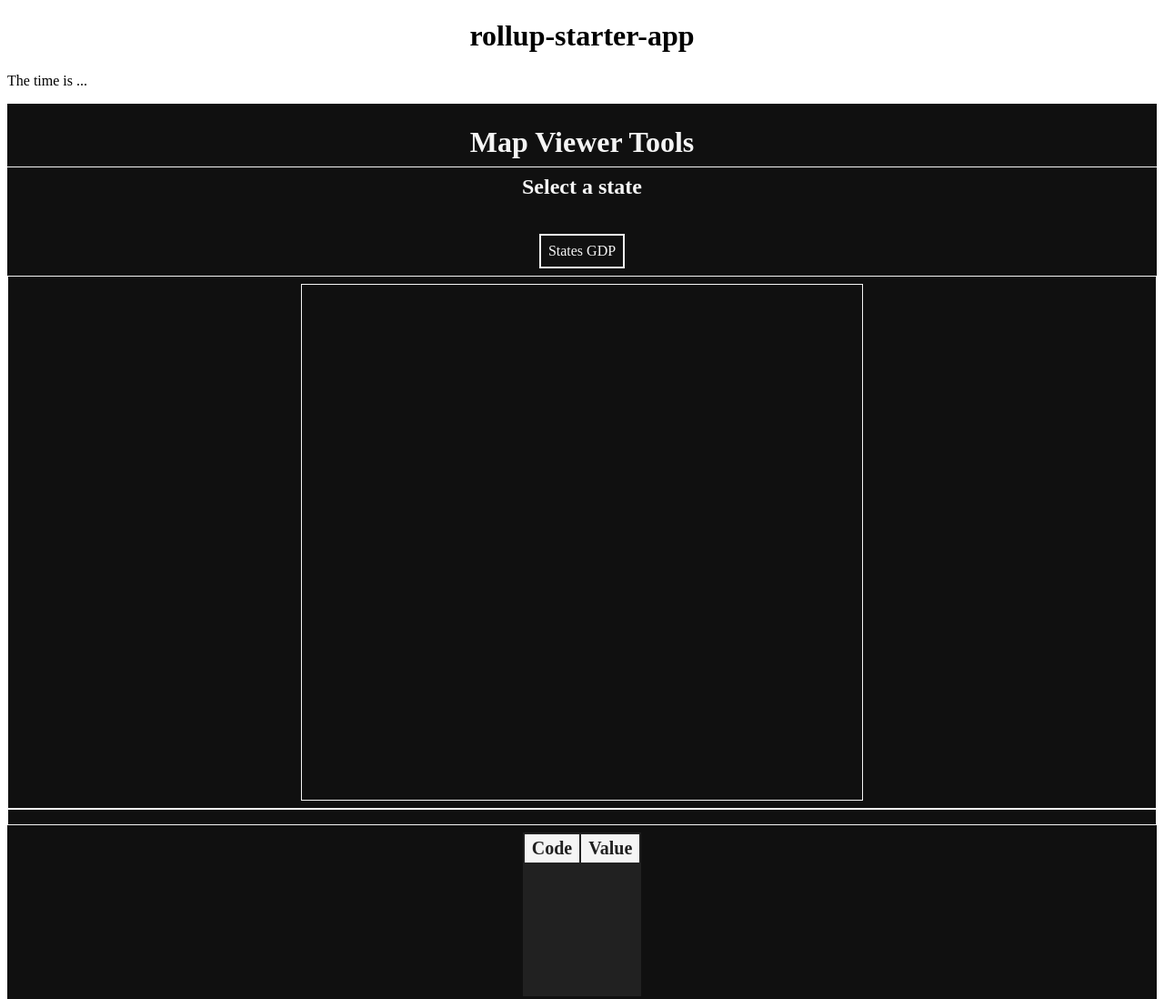
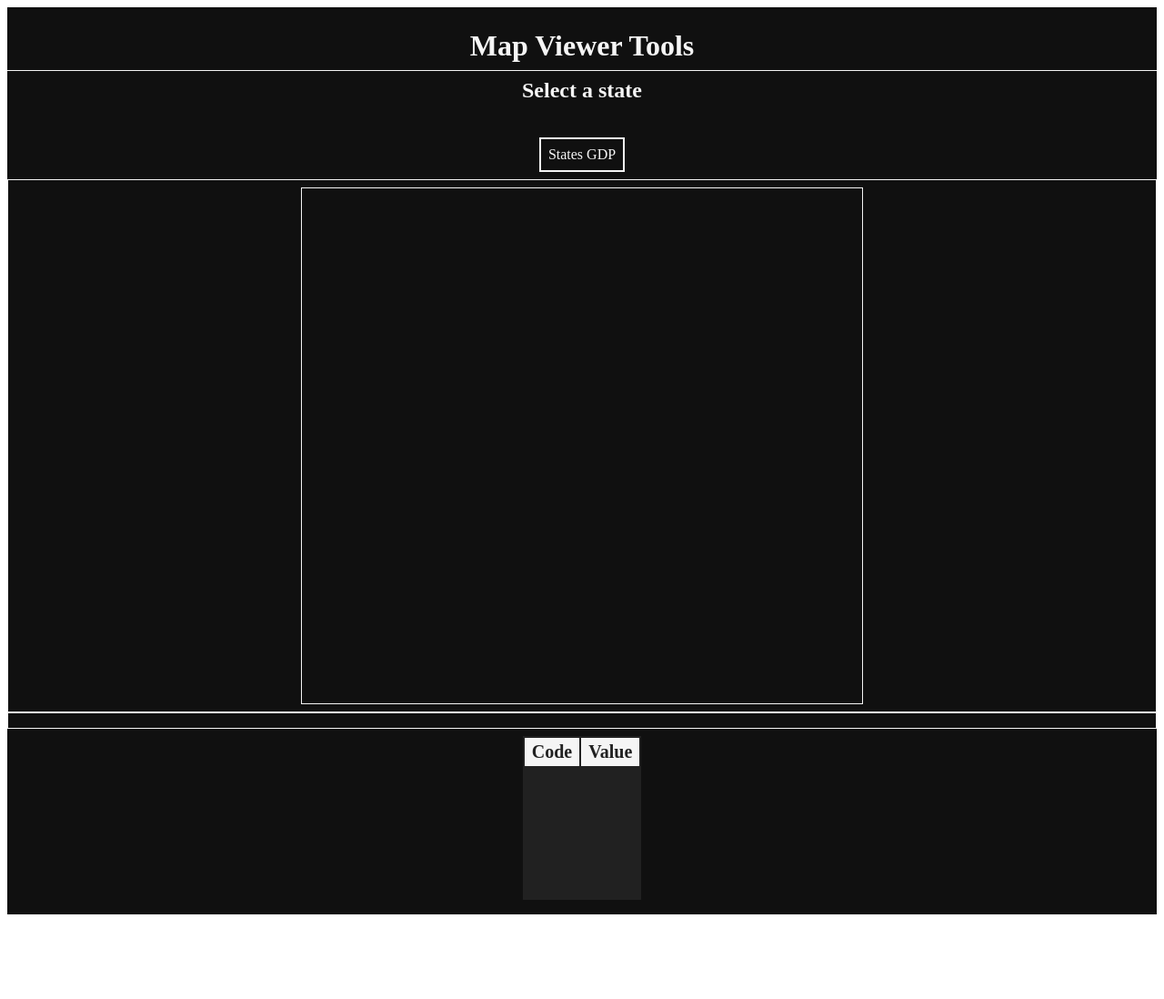
Before and after one commit to pliniocampinas/svg-colored-maps, a website: page sample-app/public/index.html in a window 1280 px wide. Shown: the top 1098 px of the page at 91% size. After the commit the page ends 1013 px from the top, so only its background shows below. Drawn offline with Linux system fonts and the light colour scheme; files whose address does not match are found by name.

Commit message:
remove code and rewrite sample-app readme

```diff
--- a/sample-app/package.json
+++ b/sample-app/package.json
@@ -1,5 +1,5 @@
 {
-  "name": "rollup-starter-app",
+  "name": "svg-colored-maps-sample-app",
   "devDependencies": {
     "@rollup/plugin-commonjs": "^17.0.0",
     "@rollup/plugin-json": "^6.1.0",
@@ -10,8 +10,7 @@
     "serve": "^11.3.2"
   },
   "dependencies": {
-    "date-fns": "^2.16.1",
-    "svg-colored-maps": "^1.0.5"
+    "svg-colored-maps": "^1.1.0"
   },
   "scripts": {
     "build": "rollup -c",
--- a/sample-app/public/index.html
+++ b/sample-app/public/index.html
@@ -7,9 +7,6 @@
   <link rel="stylesheet" href="index.css">
 </head>
 <body>
-	<h1>rollup-starter-app</h1>
-	<p>The time is <span id='time-now'>...</span></p>
-
 	<div class="app-root">
     <h1 class="my-1 bb-1 py-1">Map Viewer Tools</h1>
     <h2 class="my-1" id="state-name">Select a state</h2>
```
Also changed, not shown: sample-app/README.md, 1 other file.
